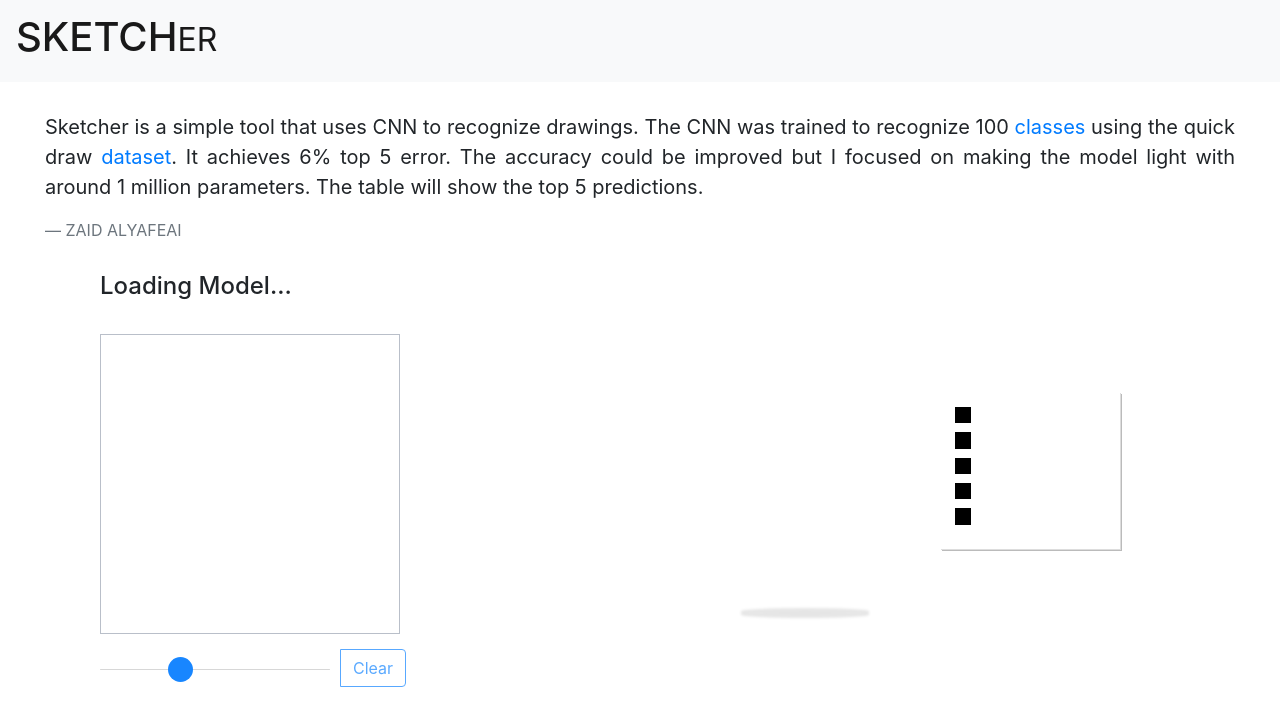
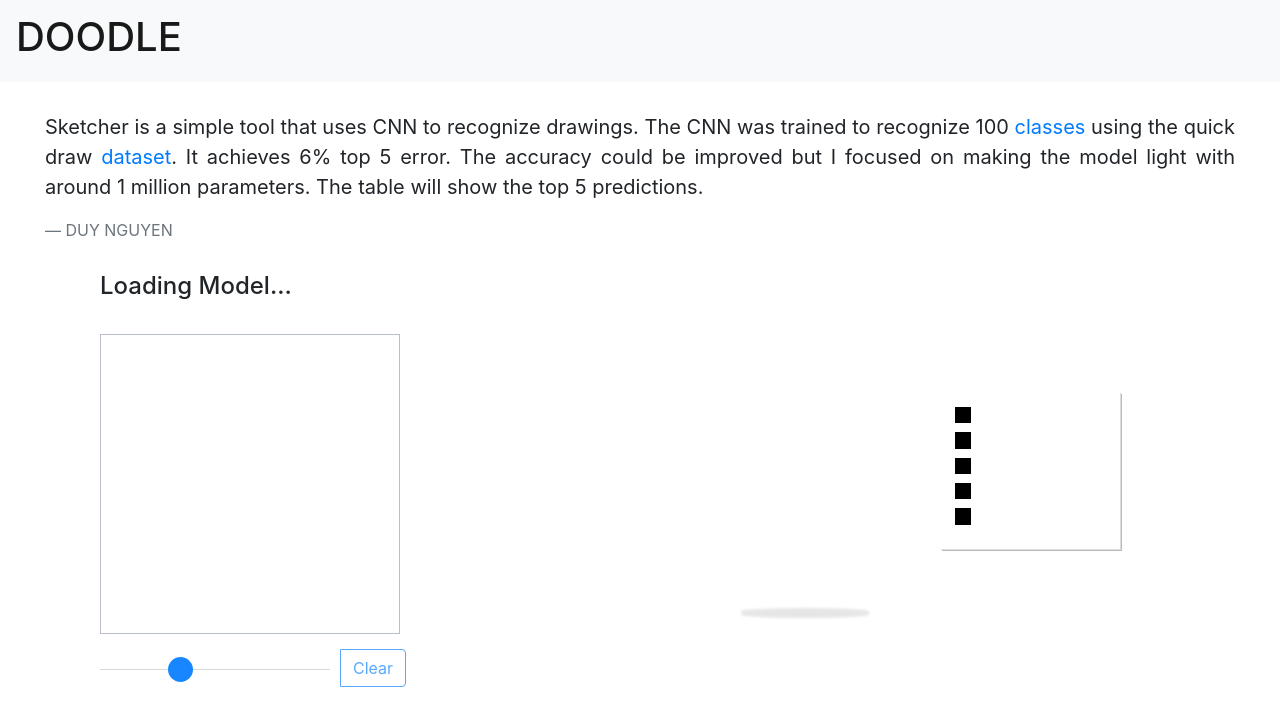
Before and after one commit to DuySE/duyse.github.io, a plain HTML site: page index.html in a window 1280 px wide. Drawn offline with nearby package versions, Linux system fonts and the light colour scheme; a script that the page names is missing.

Commit message:
Edit index.html

```diff
--- a/index.html
+++ b/index.html
@@ -1,7 +1,7 @@
 <html lang="en">
 <head>
 <meta charset="UTF-8" />
-<title>Sketcher</title>
+<title>Doodle</title>
 
 <!-- bs4 css -->
 <link rel="stylesheet" href="https://maxcdn.bootstrapcdn.com/bootstrap/4.1.0/css/bootstrap.min.css"/>
@@ -34,7 +34,7 @@
 <body>
 <nav class="navbar navbar-expand-sm bg-light navbar-light">
   <!-- Brand/logo -->
-  <a class="navbar-brand" href="#"><h1>SKETCH<small>ER</small></h1></a>
+  <a class="navbar-brand" href="#"><h1>DOODLE</h1></a>
   </nav>
 <div class="container-fluid">
 
@@ -42,7 +42,7 @@
  <p> Sketcher is a simple tool that uses CNN to recognize drawings.
  The CNN was trained to recognize 100 <a href='https://github.com/zaidalyafeai/zaidalyafeai.github.io/blob/master/sketcher/mini_classes.txt'>classes</a> using the quick draw <a href='https://github.com/googlecreativelab/quickdraw-dataset'> dataset</a>. It achieves 6% top 5 error. The accuracy could be improved
 but I focused on making the model light with around 1 million parameters. The table  will show the top 5 predictions. </p>
-    <footer class="blockquote-footer">ZAID ALYAFEAI</footer>
+    <footer class="blockquote-footer">DUY NGUYEN</footer>
   </blockquote>
 </div>
 
```
